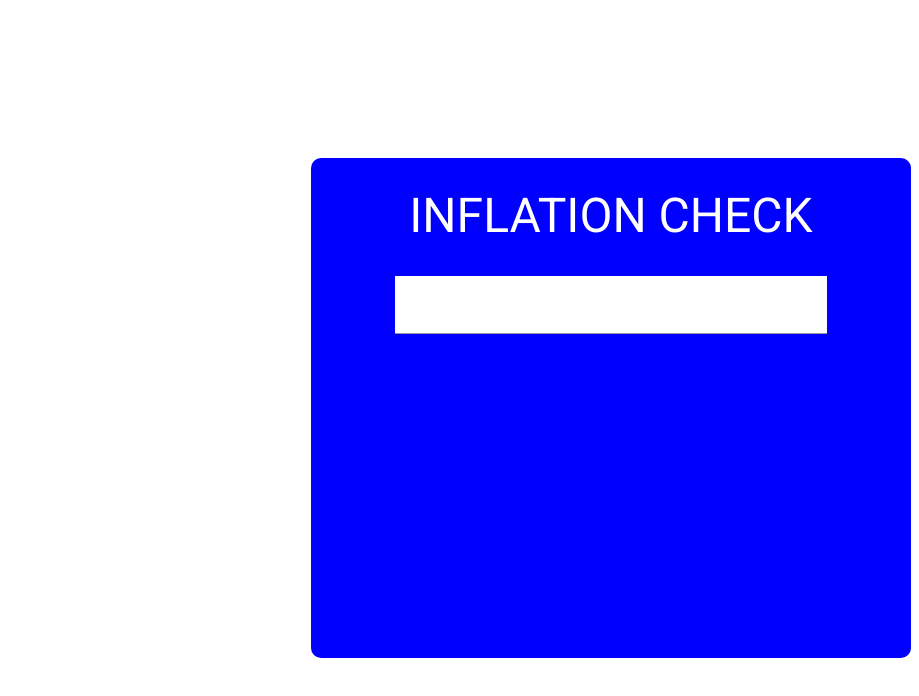
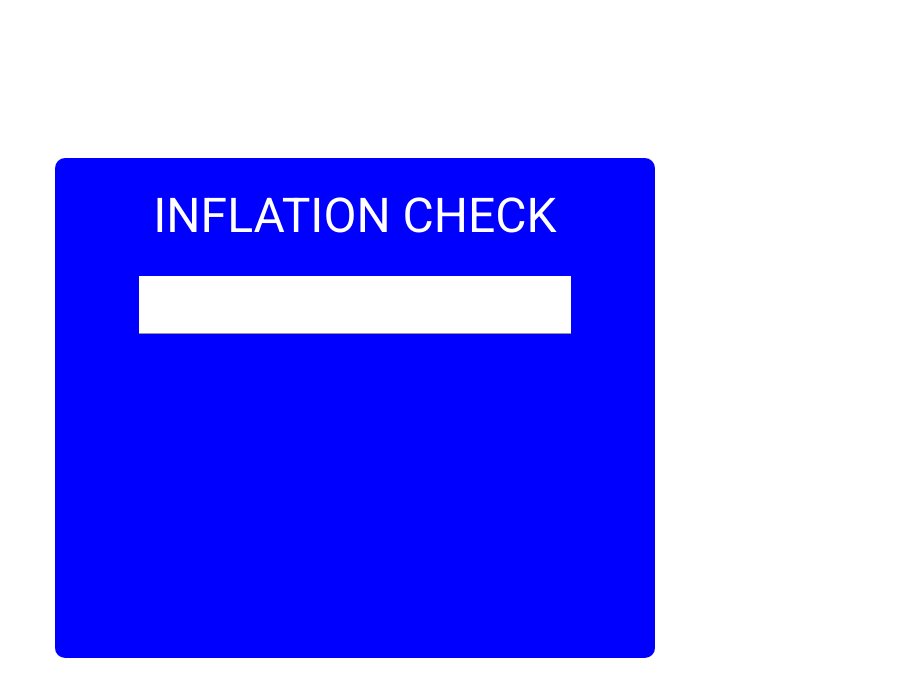
Before and after one commit to linh-nguyenkhanh/inflation-check-app, a React (Vite) app: page / in a window 1280 px wide. Shown: the top 696 px of the page, without its empty margins (361-1280 px from the left). Built offline with nearby package versions, Linux system fonts and the light colour scheme.

Commit message:
fix media query

```diff
--- a/src/App.jsx
+++ b/src/App.jsx
@@ -37,9 +37,10 @@ const Root = styled("div")(({ theme }) => ({
   // md, medium: 900px
   [theme.breakpoints.up("md")]: {
     position: "relative",
-    left: "50%",
+    left: "30%",
     transform: "translateX(-50%)",
     width: 500,
+
   },
   // lg, large: 1200px
   [theme.breakpoints.up("lg")]: {
```
Also changed, not shown: 1 other file (tests, documents, lock files or other folders).
